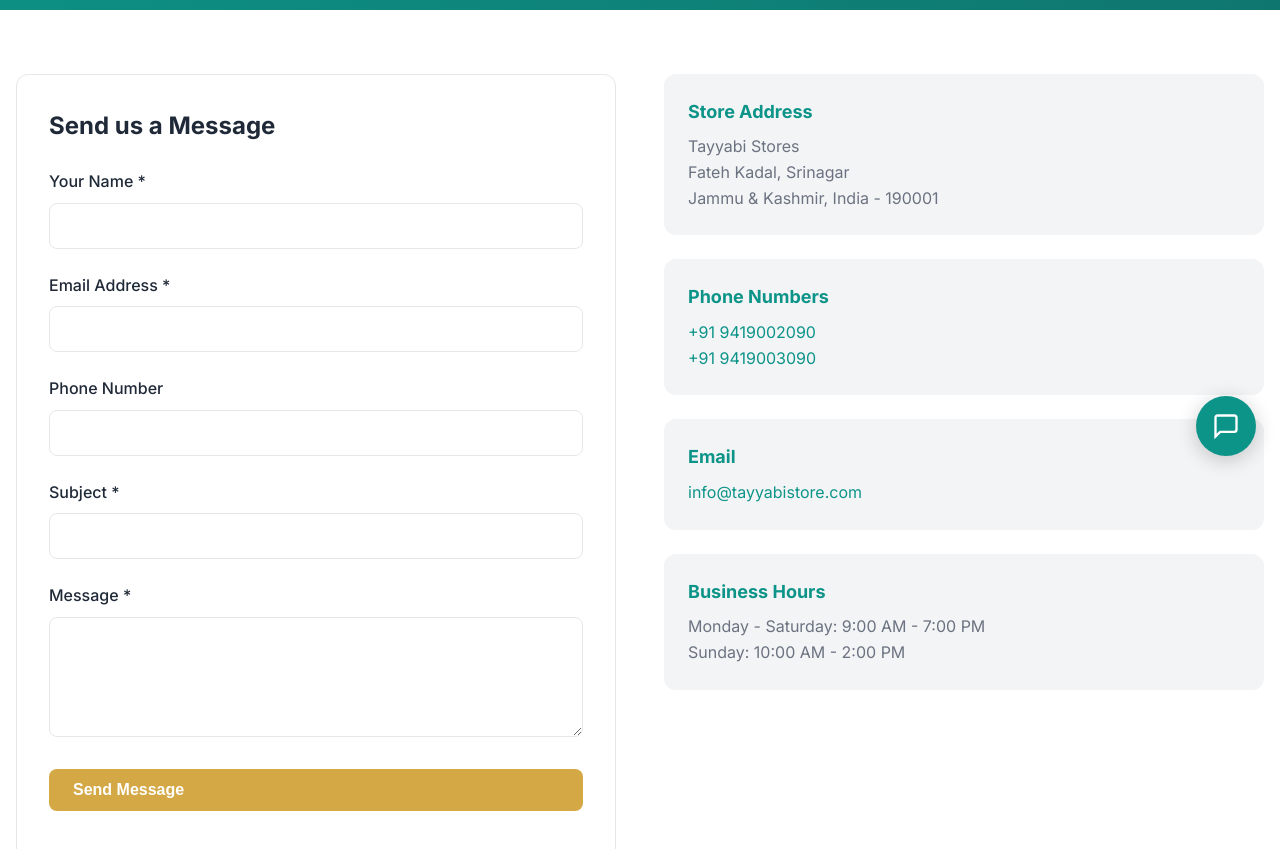
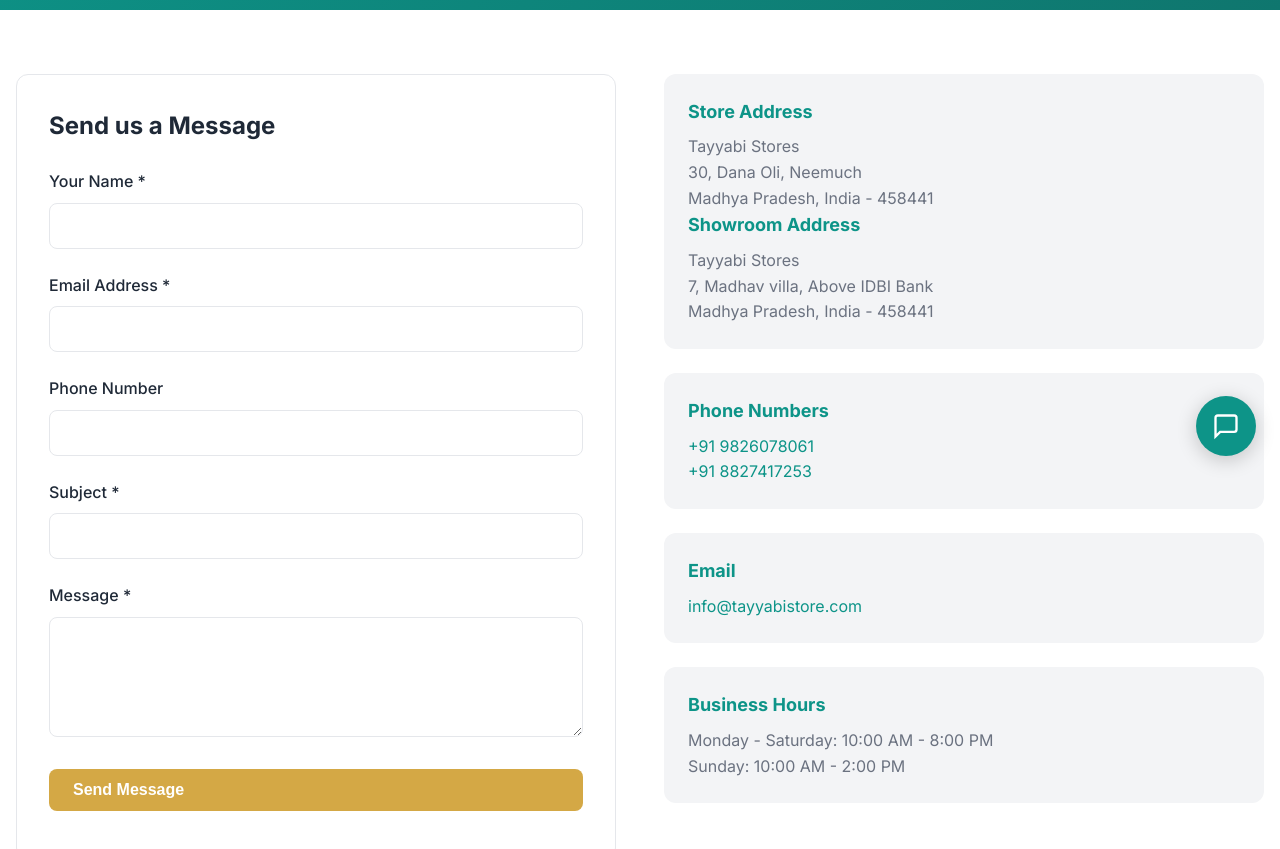
Before and after one commit to mansoordairkee/Tayyabi_Stores, a plain HTML site: page contact.html in a window 1280 px wide. Shown: the part 320-1169 px from the top of the page. Drawn offline with Linux system fonts and the light colour scheme.

Commit message:
Update contact.html

```diff
--- a/contact.html
+++ b/contact.html
@@ -54,13 +54,15 @@
         <div class="contact-info">
           <div class="info-card">
             <h3>Store Address</h3>
-            <p>Tayyabi Stores<br>Fateh Kadal, Srinagar<br>Jammu & Kashmir, India - 190001</p>
+            <p>Tayyabi Stores<br>30, Dana Oli, Neemuch<br>Madhya Pradesh, India - 458441</p>
+             <h3>Showroom Address</h3>
+            <p>Tayyabi Stores<br>7, Madhav villa, Above IDBI Bank<br>Madhya Pradesh, India - 458441</p>
           </div>
           <div class="info-card">
             <h3>Phone Numbers</h3>
             <p>
-              <a href="tel:+919419002090" style="color: var(--primary);">+91 9419002090</a><br>
-              <a href="tel:+919419003090" style="color: var(--primary);">+91 9419003090</a>
+              <a href="tel:+919826078061" style="color: var(--primary);">+91 9826078061</a><br>
+              <a href="tel:+918827417253" style="color: var(--primary);">+91 8827417253</a>
             </p>
           </div>
           <div class="info-card">
@@ -70,7 +72,7 @@
           <div class="info-card">
             <h3>Business Hours</h3>
             <p>
-              Monday - Saturday: 9:00 AM - 7:00 PM<br>
+              Monday - Saturday: 10:00 AM - 8:00 PM<br>
               Sunday: 10:00 AM - 2:00 PM
             </p>
           </div>
```
